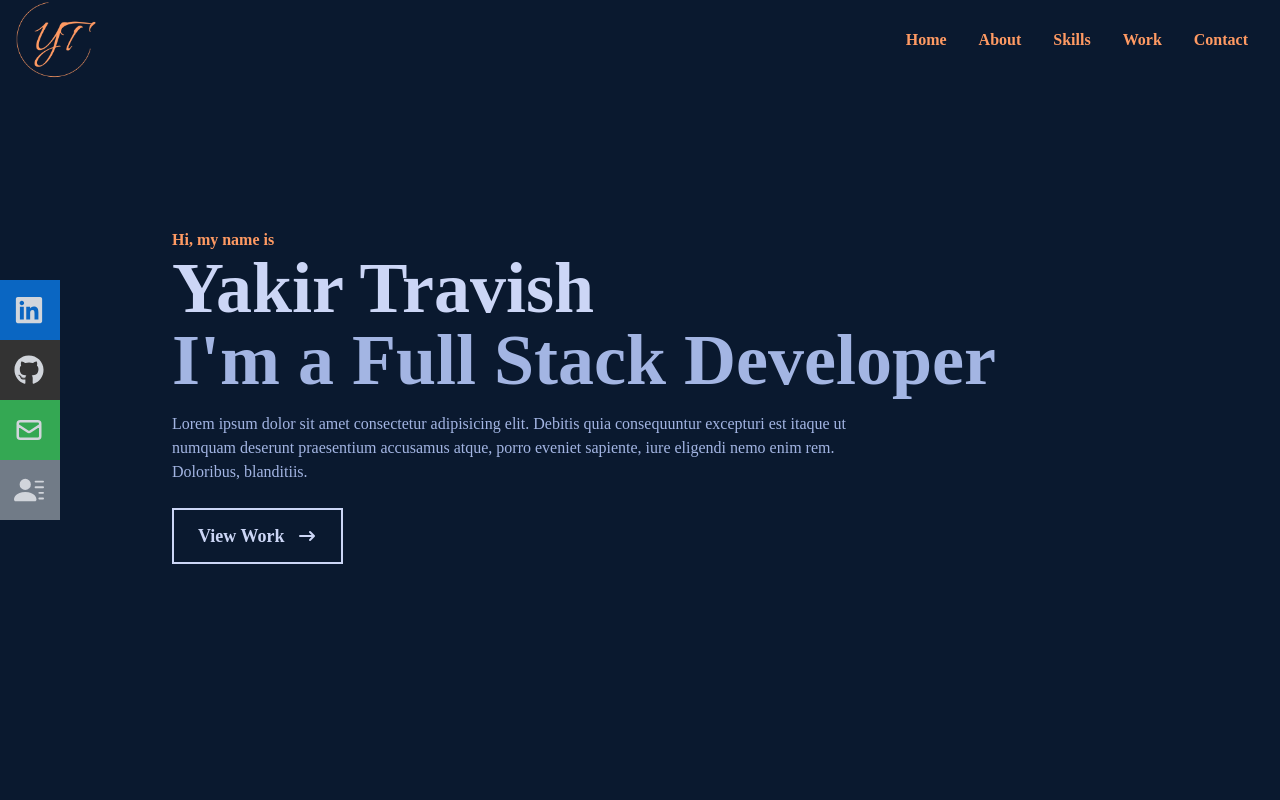
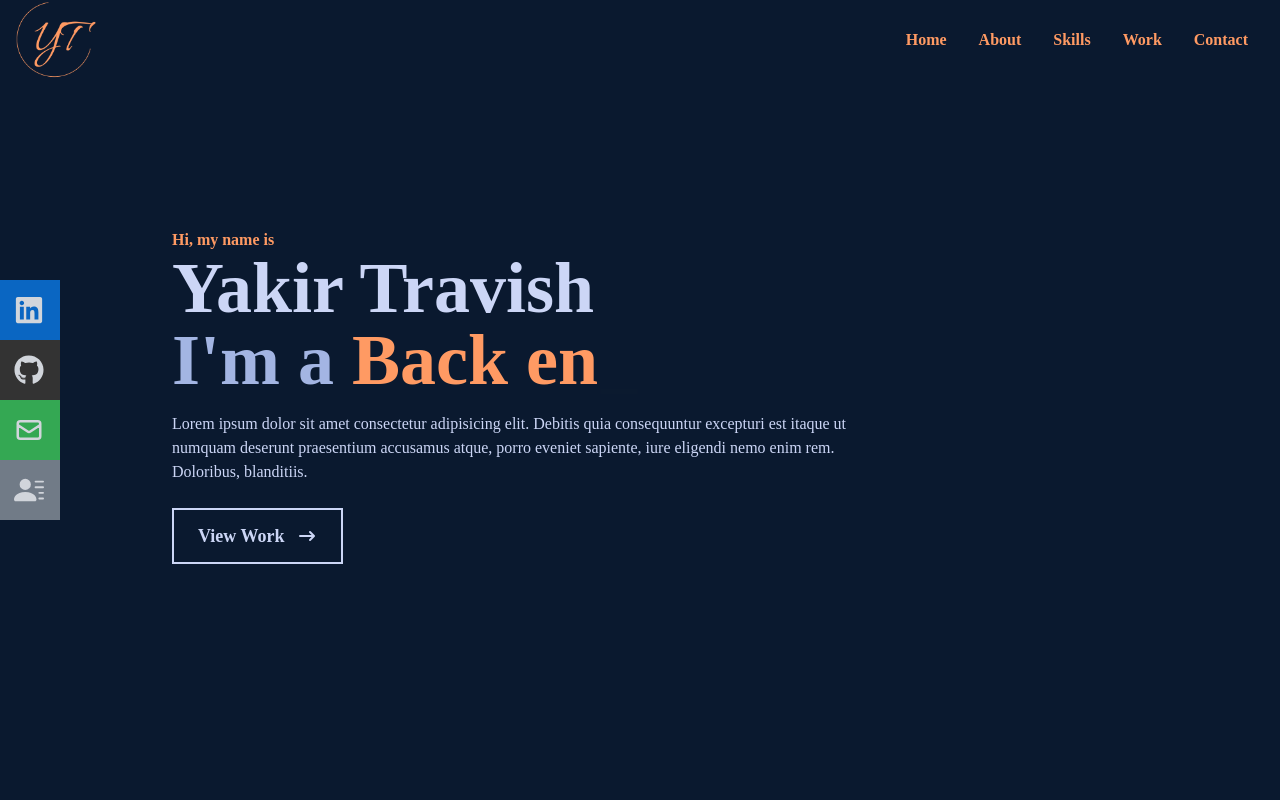
Before and after one commit to yakir9970/Portfolio, a React (Create React App) app in the folder portfolio/: page / in a window 1280 px wide. Shown: the top 800 px of the page. Built offline with nearby package versions, Linux system fonts and the light colour scheme.

Commit message:
Added typewriter

```diff
--- a/portfolio/package.json
+++ b/portfolio/package.json
@@ -11,6 +11,7 @@
     "react-icons": "^4.6.0",
     "react-scripts": "5.0.1",
     "react-scroll": "^1.8.8",
+    "react-simple-typewriter": "^4.0.5",
     "web-vitals": "^2.1.4"
   },
   "scripts": {
--- a/portfolio/src/components/Contact.jsx
+++ b/portfolio/src/components/Contact.jsx
@@ -6,7 +6,7 @@ const Contact = () => {
       <form action="https://getform.io/f/b230017d-7a03-405d-b39d-e81039c4b474" method='POST' className='flex flex-col max-w-[600px] w-full'>
         <div className='pb-8'>
             <p className='text-4xl font-bold inline border-b-4 border-[#ff9a63]'>Contact</p>
-            <p className='py-4'>// Submit the form below or send an email - Yakir.Travish1@gmail.com</p>
+            <p className='py-4'>// Submit the form below or send me an email - <p className='font-bold inline'>Yakir.Travish1@gmail.com</p></p>
         </div>
 
         <input className='p-2 bg-[#ccd6f6] font-bold text-black' type="text" placeholder='Name' name='name' />
--- a/portfolio/src/components/Home.jsx
+++ b/portfolio/src/components/Home.jsx
@@ -1,5 +1,9 @@
 import React from 'react'
 import {HiArrowNarrowRight} from 'react-icons/hi'
+import { Typewriter } from 'react-simple-typewriter'
+import {Link} from 'react-scroll'
+
+
 
 const Home = () => {
   return (
@@ -8,8 +12,21 @@ const Home = () => {
         <div className='max-w-[1000px] mx-auto px-8 flex flex-col justify-center h-full'>
           <p className='text-[#ff9a63] font-bold'>Hi, my name is</p>
           <h1 className='text-[#ccd6f6] text-4xl md:text-7xl font-bold'>Yakir Travish</h1>
-          <h2 className='text-4xl md:text-7xl font-bold text-[#a3b5e3]'>I'm a Full Stack Developer</h2>
-          <p className='text-[#a3b5e3] py-4 max-w-[700px]'>Lorem ipsum dolor sit amet consectetur adipisicing elit. Debitis quia consequuntur excepturi est itaque ut numquam deserunt praesentium accusamus atque, porro eveniet sapiente, iure eligendi nemo enim rem. Doloribus, blanditiis.</p>
+          <h2 className='text-4xl md:text-7xl font-bold text-[#a3b5e3]'>I'm a{' '}
+          <span style={{ color: '#ff9a63', fontWeight: 'bold' }}>
+          <Typewriter
+            words={["Full stack developer","Back end developer","Front end developer","Software engineer"]}
+            loop={5}
+            cursor
+            cursorStyle='_'
+            typeSpeed={70}
+            deleteSpeed={50}
+            delaySpeed={1000}
+          />
+        </span></h2>
+          <p className='text-[#ccd6f6] py-4 max-w-[700px]'>Lorem ipsum dolor sit amet consectetur adipisicing elit. Debitis quia consequuntur excepturi est itaque ut numquam deserunt praesentium accusamus atque, porro eveniet sapiente, iure eligendi nemo enim rem. Doloribus, blanditiis.</p>
+
+          <Link to="work" smooth={true} duration={500}>
           <div>
             <button className='text-[#ccd6f6] group border-[#ccd6f6] border-2 px-6 py-3 my-2 flex items-center text-sm md:text-lg font-bold hover:bg-[#ff9a63] hover:text-[#0a192f] hover:border-[#0a192f]'>View Work
                 <span className='group-hover:origin-[65%] group-hover:rotate-90 duration-300 text-xl font-bold'>
@@ -17,6 +34,7 @@ const Home = () => {
                 </span>
             </button>
           </div>
+          </Link>
         </div>
 
     </div>
```
Also changed, not shown: 1 other file (tests, documents, lock files or other folders).
